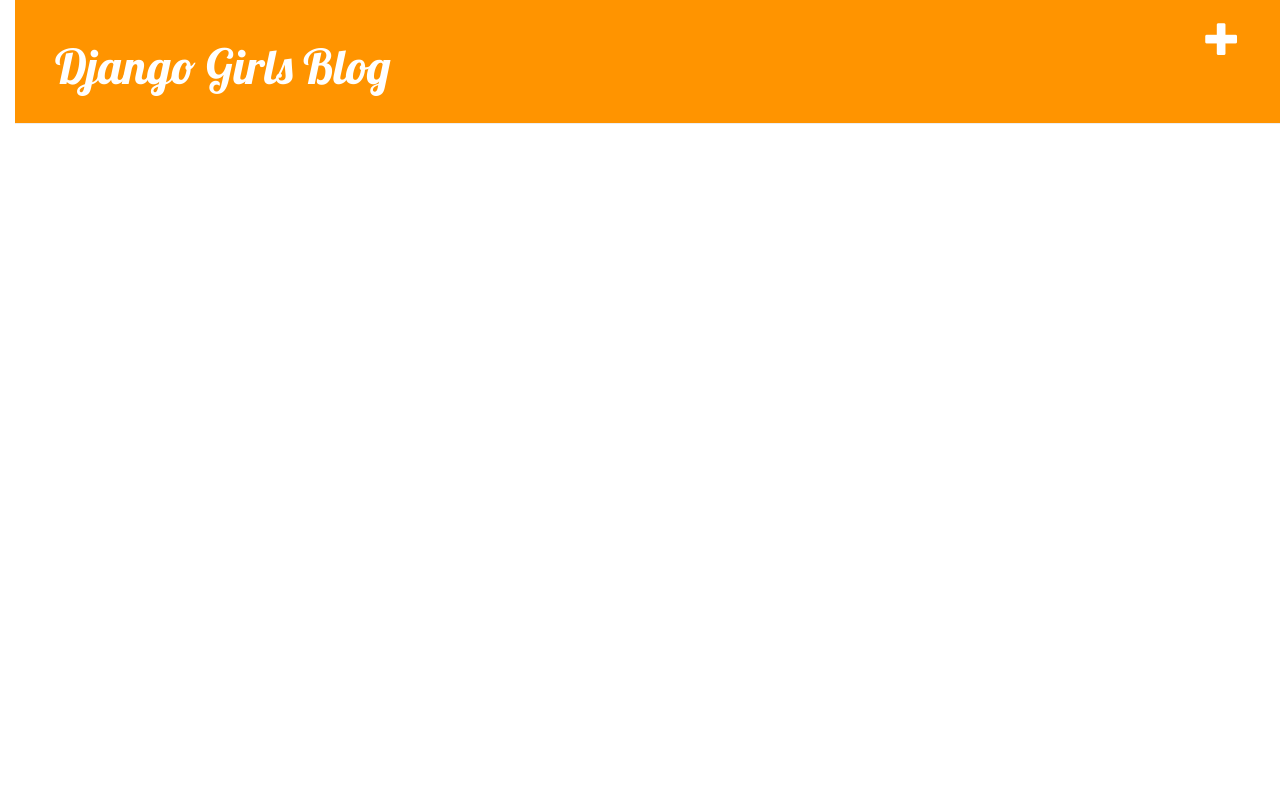
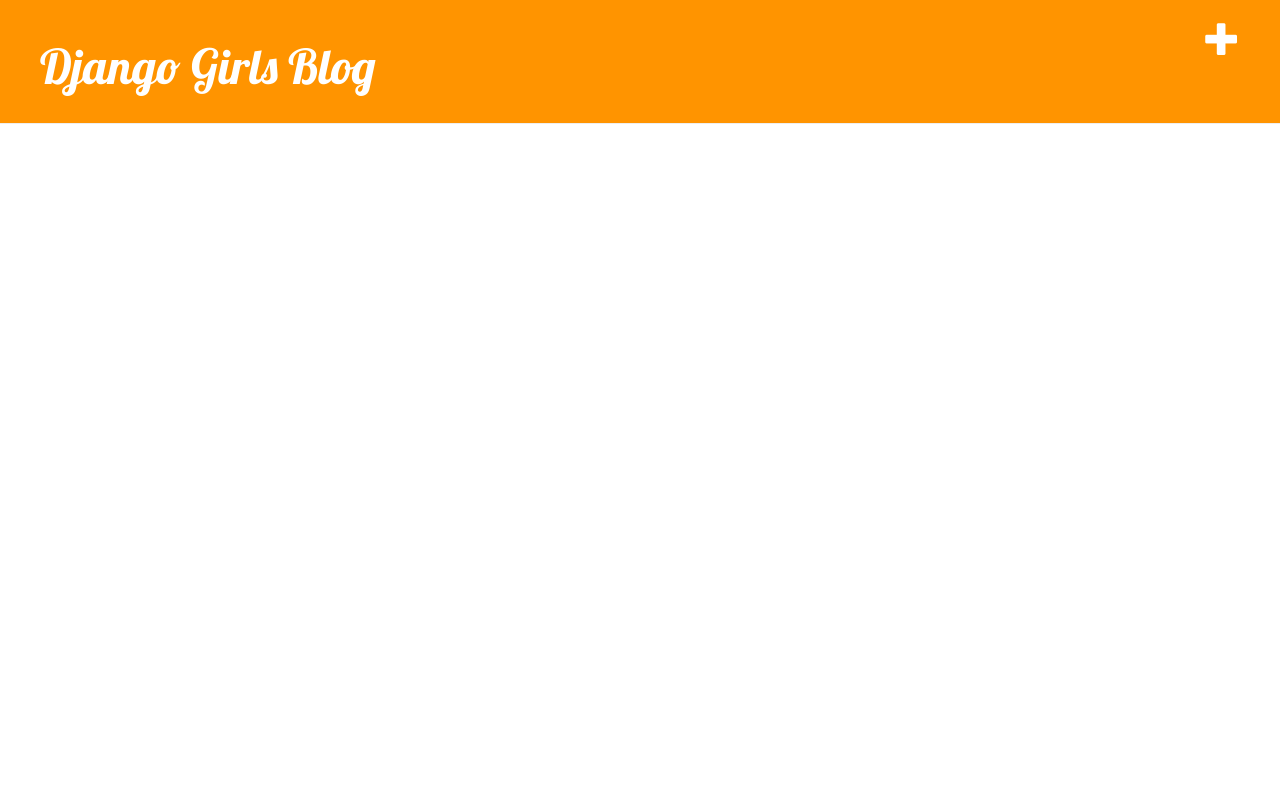
Before and after one commit to dennybiasiolli/django-blog, a Django app: page / in a window 1280 px wide. Run offline with Django 3.2, Linux system fonts and the light colour scheme; data that the repository does not hold is empty; some libraries are stand-ins or nearby versions.

Commit message:
style: removing body padding and unused styles

```diff
--- a/blog/static/css/blog.css
+++ b/blog/static/css/blog.css
@@ -1,12 +1,3 @@
-h1 a {
-    color: #FCA205;
-    font-family: 'Lobster';
-}
-
-body {
-    padding-left: 15px;
-}
-
 .page-header {
     background-color: #ff9400;
     margin-top: 0;
```
